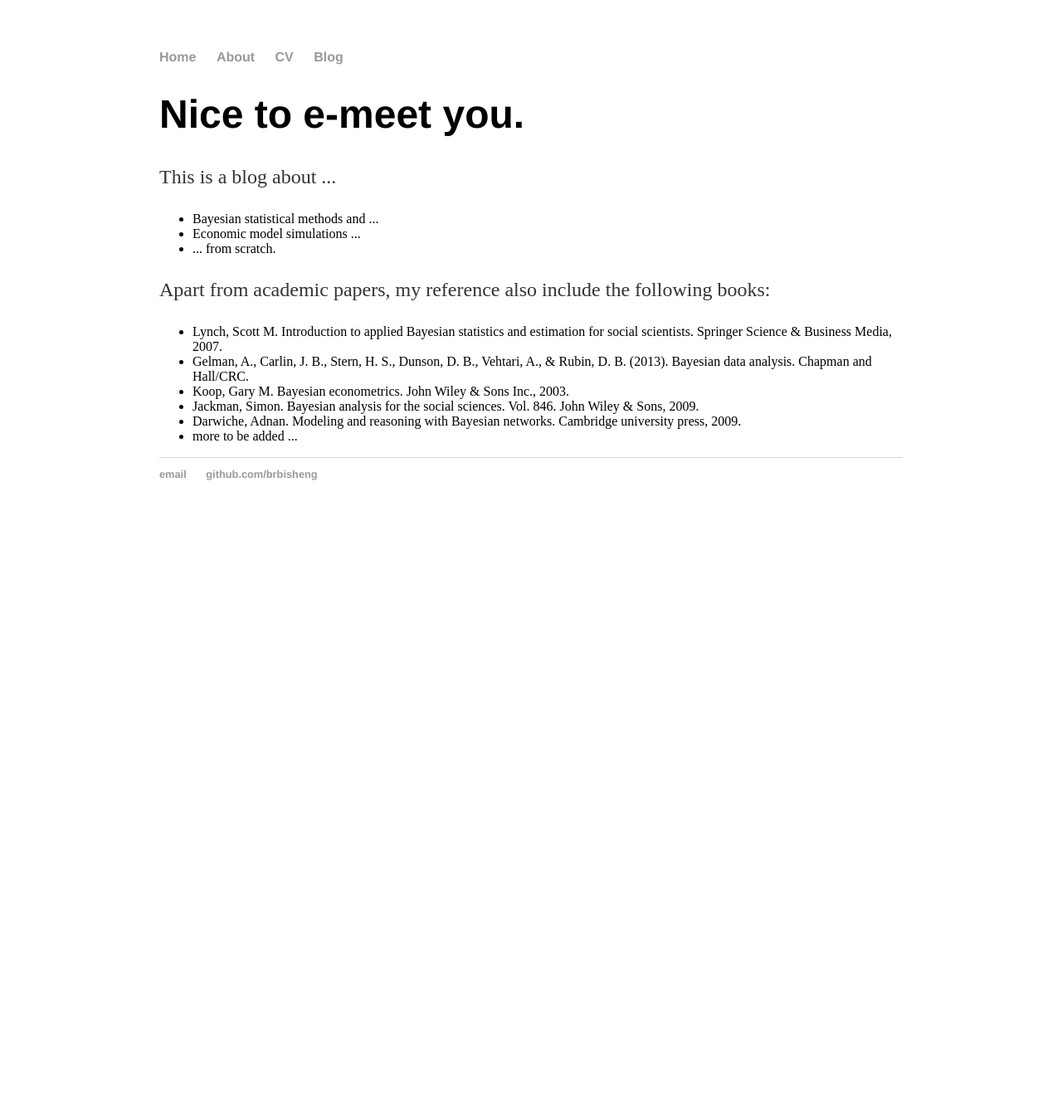
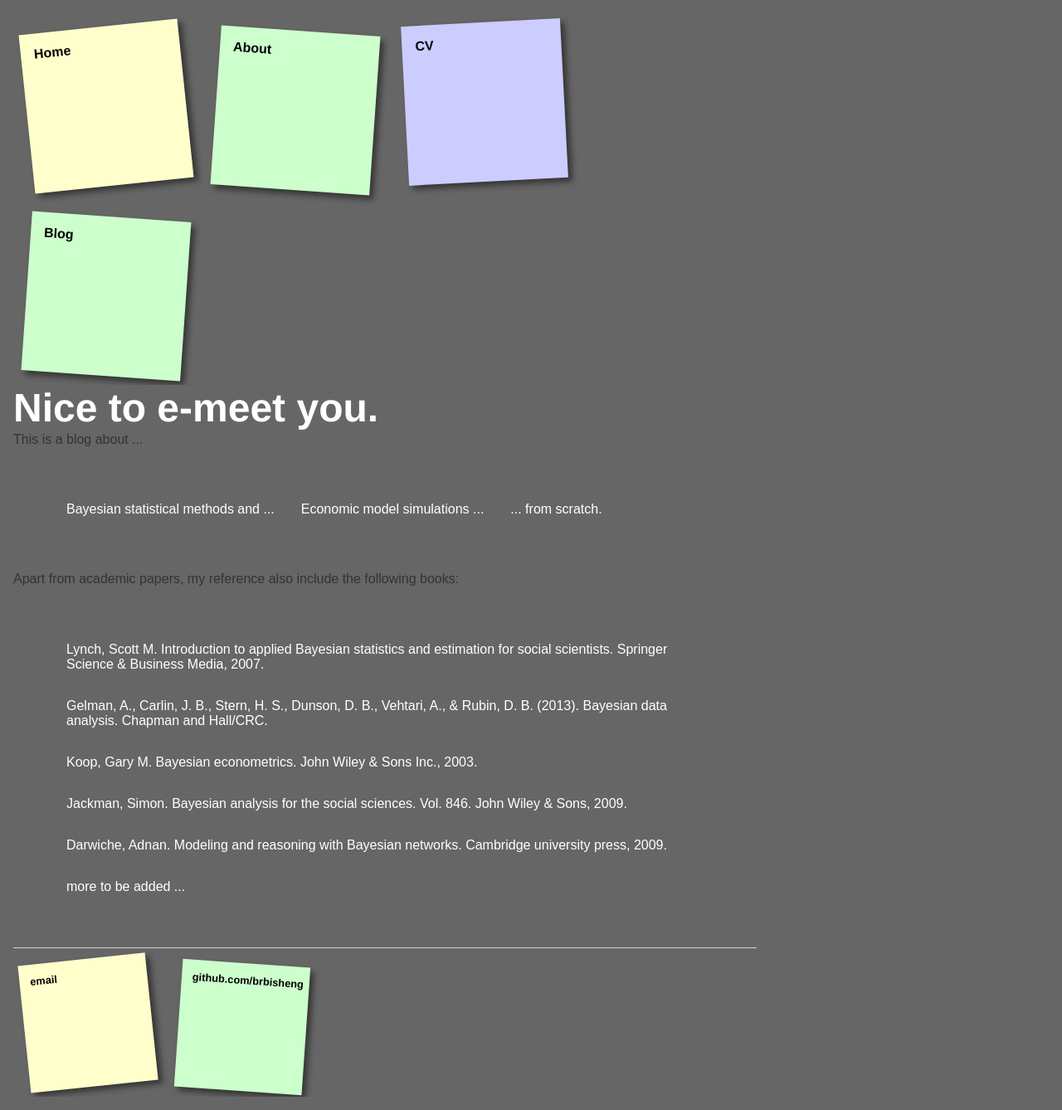
Before and after one commit to brbisheng/brbisheng.github.io, a Jekyll site: the page built from index.html, in a window 1280 px wide. Shown: the whole page at 83% size. Built offline with Jekyll 4.4.1, drawn with Linux system fonts in a browser that asks for light colours; before the commit the page ends 900 px from its top, so only the background shows below that.

Commit message:
Update index.html

```diff
--- a/index.html
+++ b/index.html
@@ -2,6 +2,7 @@
 layout: default
 title: Assigned to default.html
 ---
+<link type="text/css" rel="stylesheet" href="stylesheets/main.css" />
 <div class="blurb">
 	<h1>Nice to e-meet you.</h1>
 	<p>This is a blog about ... </p>
```
